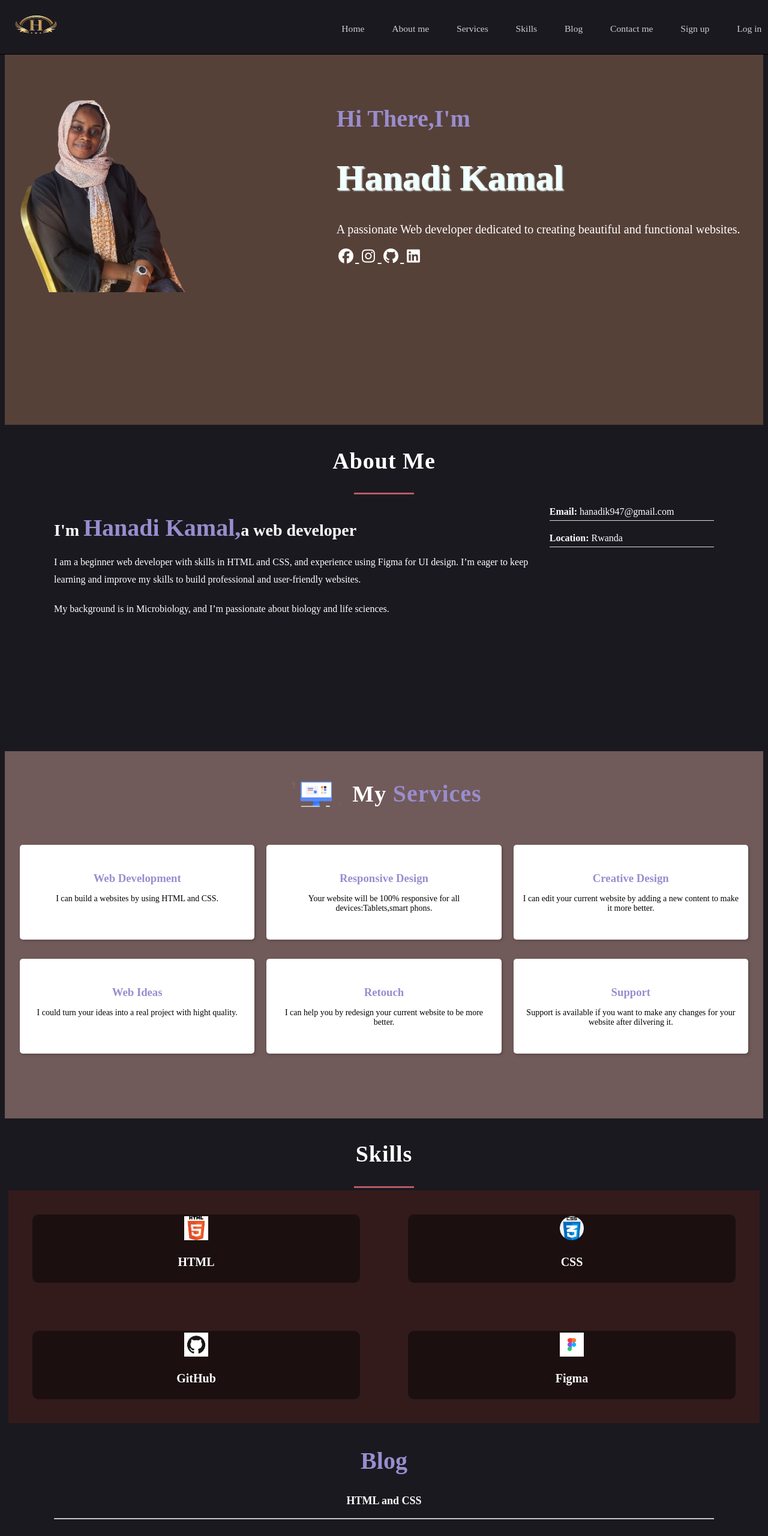
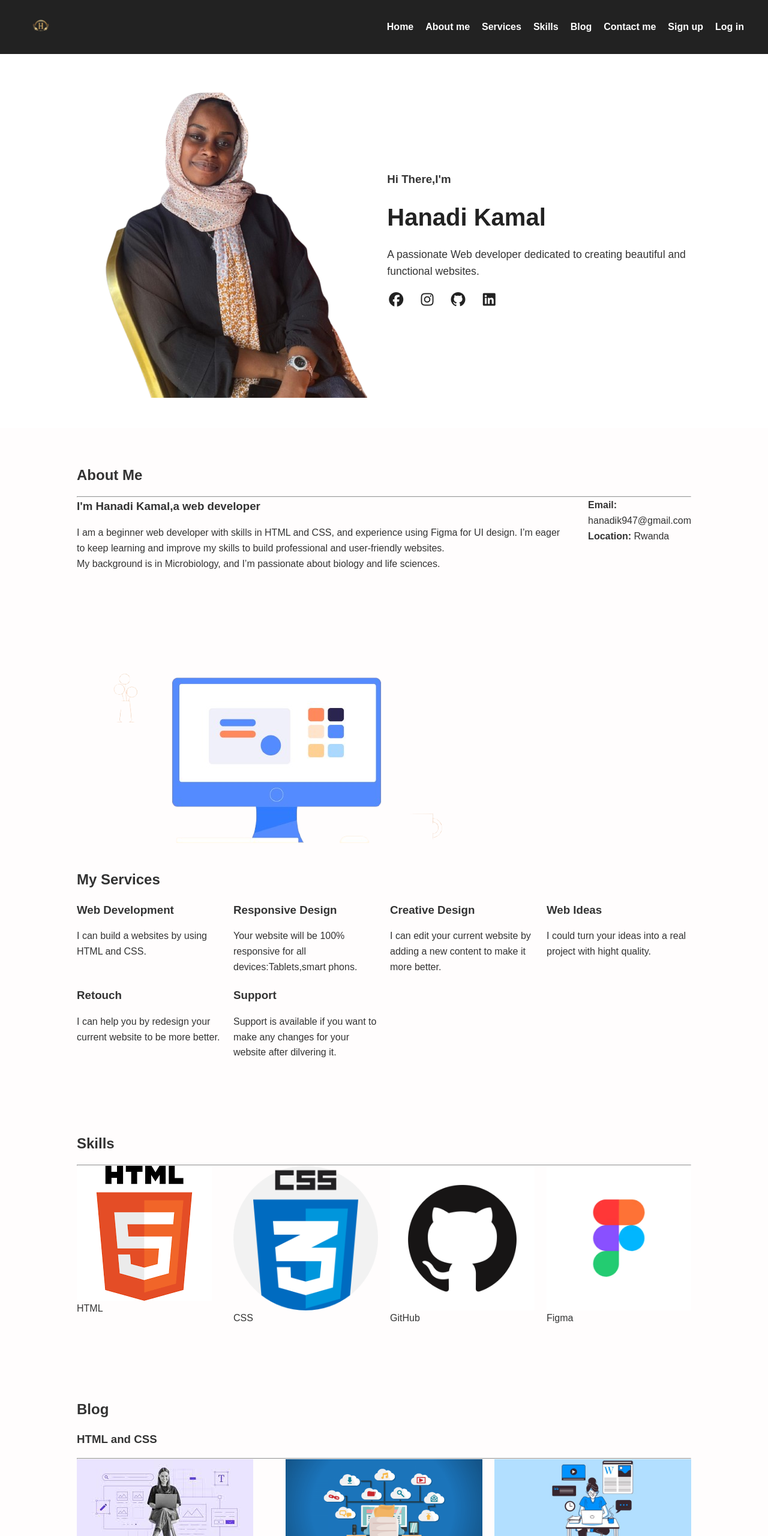
Before and after one commit to Hanadi234/portfolio, a plain HTML site: page index.html in a window 1280 px wide. Shown: the top 2560 px of the page at 60% size. Drawn offline with Linux system fonts and the light colour scheme.

Commit message:
corection

```diff
--- a/index.html
+++ b/index.html
@@ -5,7 +5,7 @@
     <meta charset="UTF-8">
     <meta name="viewport" content="width=device-width, initial-scale=1.0">
     <title>My webpage</title>
-    <link rel="stylesheet" href="style.css">
+    <link rel="stylesheet" href="/style.css">
     <link rel="stylesheet" href="https://cdnjs.cloudflare.com/ajax/libs/font-awesome/7.0.1/css/all.min.css"
         integrity="sha512-2SwdPD6INVrV/lHTZbO2nodKhrnDdJK9/kg2XD1r9uGqPo1cUbujc+IYdlYdEErWNu69gVcYgdxlmVmzTWnetw=="
         crossorigin="anonymous" referrerpolicy="no-referrer" />
--- a/style.css
+++ b/style.css
@@ -1,320 +1,230 @@
 
+* {
+  margin: 0;
+  padding: 0;
+  box-sizing: border-box;
+}
 
-header{
-top: 0;
-right: 0;
+body {
+  font-family: Arial, Helvetica, sans-serif;
+  line-height: 1.6;
+  color: #333;
+  background: #fffdfd;
+}
 
+img {
+  max-width: 100%;
+  height: auto;
+  display: block;
 }
-html{
-    scroll-behavior: smooth;
+
+a {
+  text-decoration: none;
+  color: inherit;
 }
-body{
-     background-color: #1a1920;
-}
-.photo{
-    background-color: #1a1920;
-    display: flex;
-    justify-content: space-between;
-    align-items: center;
-    padding: 20px 15px;
-    border-bottom: 1px solid;
-    position: fixed;
-    width: 100%;
-    height: 50px;
-    z-index: 1;
-    margin-top: 0;
 
-
+h1, h2, h3 {
+  margin-bottom: 1rem;
 }
 
 
-.link ul{
-    display: flex;
-    gap: 1.5rem;
-    list-style: none;
+header {
+  display: flex;
+  justify-content: space-between;
+  align-items: center;
+  padding: 15px 40px;
+  background: #222;
+  color: #ee9191;
+  position: sticky;
+  top: 0;
+  z-index: 1000;
 }
-.link ul li a {
-    color: #caced4;
-    text-decoration: none;
-    font-weight: 500;
-    transition: color 0.3s;
+
+header img {
+  height: 60px;
 }
-.menu{
-    color: #fff;
+
+.navbar {
+  display: flex;
+  list-style: none;
+  gap: 20px;
 }
-.link a{
-    color: white;
-    text-decoration: none;
-    padding: 5px 10px;
-    border-radius: 15px;
-    font-size: 15px;
 
+.navbar li a {
+  color: white;
+  font-weight: bold;
+  transition: color 0.3s;
 }
-.p{
-     color: white;
-     font-size: 20px;
+
+.navbar li a:hover {
+  color: #f39c12;
 }
-.photo img{
-    width: 150px;
-    height: 100px;
-
-}
-.section1{
-    display: flex;
-    background-color:#564138 ;
-    margin: top 7%;
-    height: 700px;
-
-}
-.img{
-    font-size: 100px;
-    width: 300px;
-    padding-top: 50%;
-
-}
-.text1{
-    float: left;
-    margin-left: 20%;
-    margin-top: 10%;
-
-}
-.button ,.submit{
-     background-color: #440c0f;
-            color: #ffffff;
-            border: none;
-            border-radius: 15px;
-            padding: 8px 15px;
-            margin: 5px 5px;
-            margin-top: 3%;
-
-}
-.button ,.submit:hover{
-    background-color: #bd7478;
-}
-.h3{
-    color: rgb(153, 141, 206);
-    font-size: 40px;
-
-}
-.h1{
-    color: azure;
-    font-size: 60px;
-     text-shadow: 2px 2px 2px ;
-
-}
-.social{
-
-    color: #ffffff;
-    border-radius: 50%;
-    margin-right: 10px;
-}
-.face ,.insta ,.git ,.link{
-  color: #ffffff;
-  font-size: 25px;
-   transform: scale(1.04);
-}
-.link a:hover{
-    background-color: rgb(56, 41, 54);
-}
-.contener{
-    max-width: 1100px;
-    margin: auto;
-    padding: 0 2px;
-    height: 500px;
-    width: 600%;
-}
-#about ,#services{
-    padding: 6px 0;
-    width: 100%;
 
 
+.section1 {
+  display: flex;
+  justify-content: space-around;
+  align-items: center;
+  padding: 50px 10%;
+  gap: 20px;
+  background: #fff;
 }
-#about h2 ,#services h2,#skills h2,#contact h2{
-    text-align: center;
-    font-size: 38px;
-    color: #ffffff;
-    font-weight: 600;
-    letter-spacing: 1px;
+
+.section1 .text1 {
+  max-width: 500px;
 }
-.col-1 p{
-     color: #ffffff;
+
+.section1 h1 {
+  font-size: 2.5rem;
+  color: #222;
 }
-.web{
-     color: #ffffff;
+
+.section1 p {
+  margin: 15px 0;
+  font-size: 1.1rem;
 }
-.col-2 p{
-    color: #ffffff;
+
+.social a {
+  font-size: 1.5rem;
+  margin-right: 15px;
+  color: #222;
+  transition: color 0.3s;
 }
-.col-2 b{
-    color: #ffffff;
+
+.social a:hover {
+  color: #f39c12;
 }
-#about hr,#services hr ,#skills hr{
-    width: 100px;
-    height: 3px;
-    background-color: #b85a62;
-    border: none;
-    margin: 5px auto 0;
-}
-#about .about-content{
-    margin-top: 4px;
-    display: grid;
-    grid-template-columns: 3fr 1fr;
-    column-gap: 3px;
-}
-#about .about-content .col-1 h3{
-    font-size: 28px;
-    margin-bottom: 20px;
-
-}
-#about .about-content .col-1 p{
-    color: white;
-    margin-bottom: 20px;
-    line-height: 1.8;
-}
-#about .about-content .col-2 p{
-    margin-bottom: 20px;
-    border-bottom: 1px solid #ddd;
-    padding-bottom: 5px;
-}
-#services{
-    background-color: #715A5A;
-    margin: auto;
-    height: 600px;
 
 
+section {
+  padding: 60px 10%;
 }
-#services .heading {
-    display: flex;
-    justify-content: center;
-    align-items: center;
-    margin: 10px 5px;
+
+#about .about-content {
+  display: flex;
+  justify-content: space-between;
+  gap: 30px;
+}
+
+#services .row,
+#skills .row,
+#blog .row,
+#contact .row {
+  display: grid;
+  gap: 20px;
+}
+
+#services .row,
+#skills .row {
+  grid-template-columns: repeat(auto-fit, minmax(200px, 1fr));
+}
+
+#blog .row {
+  grid-template-columns: repeat(auto-fit, minmax(250px, 1fr));
+}
+
+#contact .row {
+  grid-template-columns: 1fr 1fr;
+  align-items: center;
+  gap: 30px;
+}
+
+#contact form {
+  display: flex;
+  flex-direction: column;
+  gap: 15px;
+}
+
+#contact input,
+#contact textarea {
+  padding: 10px;
+  border: 1px solid #ccc;
+  border-radius: 5px;
+}
+
+#contact button {
+  background: #f39c12;
+  border: none;
+  padding: 10px;
+  border-radius: 5px;
+  font-weight: bold;
+  cursor: pointer;
+  transition: background 0.3s;
+}
+
+#contact button:hover {
+  background: #e67e22;
+}
 
 
+footer {
+  background: #222;
+  color: white;
+  text-align: center;
+  padding: 20px;
 }
 
-.imn{
-    width: 100px;
-    margin-right: 10px;
-}
-#services .row{
-    display: grid;
-    grid-template-columns: repeat(3 ,1fr);
-    margin-top: 4px;
+@media (max-width: 992px) {
+  header {
+    padding: 15px 20px;
+  }
+
+  .section1 {
+    flex-direction: column;
     text-align: center;
-    column-gap: 10px;
-    row-gap: 12px;
-    margin:  20px;
-}
-#services .row .item{
-    background-color:white;
-    padding: 30px 15px;
-    box-shadow: 2px 2px 5px rgba(0 ,0 ,0 ,0.2);
-    border-radius: 5px;
-    transition: all 0.3s ease;
-    margin: 10px 5px;
-}
-#services .row .item:hover{
-    transform: scale(1.04);
-}
-#services .row .item h3{
-    margin: 15px 0;
-    color: rgb(153, 141, 206) ;
-}
-#services .row .item p{
-    font-size: 14px;
-}
-#skills{
-    padding: 6px;
-    background-color: #1a1920;
-}
-#skills .row img{
-    max-width: 40px;
-}
-.skills-content .row .item p{
-    color: white;
-}
-#skills .skills-content{
-    margin-top: 4px;
-    background-color: #331b1c;
-}
-#skills .skills-content .row{
-    display: grid;
-    grid-template-columns: repeat(2, 2fr);
-    align-items: center;
-    text-align: center;
-}
-#skills .skills-content .row .item{
-    background-color: #1b100f;
-    margin: 40px;
-    padding: 3px;
-    border-radius: 10px;
-    font-size: 20px;
-    font-weight: 700;
-    transition: all 0.3s ease;
-}
-#skills .skills-content .row .item:hover{
-    box-shadow: 15px 15px 15px #00f4ab0c;
-}
-#contact{
-    padding: 6px 0;
-}
-#contact .row{
-    margin-top: 5px;
-    display: grid;
-    grid-template-columns: repeat(2, 2fr);
-    background-color: #ddd;
-   padding: 2px 3px;
-   border-radius: 10px;
-   column-gap: 4px;
-}
-#contact .row input ,#contact .row textarea{
-    display: block;
-    width: 90%;
-    margin: 20px 0;
-    padding: 10px;
-    background-color: rgb(219, 189, 203);
-}
-#footer{
-    background-color: #ac6868;
-    color: #fff;
-    padding:1px 0 ;
-    text-align: center;
+  }
 
+  #about .about-content {
+    flex-direction: column;
+  }
+
+  #contact .row {
+    grid-template-columns: 1fr;
+  }
 }
 
-#blog .row{
-     display: grid;
-    grid-template-columns: repeat(auto-fit ,minmax(300px,1fr));
-    margin-top: 4px;
-    text-align: center;
-    column-gap: 10px;
-    row-gap: 12px;
-    margin:  20px;
+
+@media (max-width: 768px) {
+  .navbar {
+    display: none;
+    flex-direction: column;
+    background: #222;
+    position: absolute;
+    top: 70px;
+    right: 20px;
+    width: 200px;
+    padding: 15px;
+    border-radius: 8px;
+  }
+
+  .navbar.active {
+    display: flex;
+  }
+
+
+  .menu-toggle {
+    display: block;
+    cursor: pointer;
+    font-size: 1.8rem;
+    color: white;
+  }
 }
-#blog{
-    height: 650px;
+
+
+@media (max-width: 480px) {
+  .section1 h1 {
+    font-size: 1.8rem;
+  }
+
+  .section1 p {
+    font-size: 1rem;
+  }
+
+  h2 {
+    font-size: 1.5rem;
+  }
 }
-#blog .row .item{
-    background-color:white;
-    padding: 30px 15px;
-    box-shadow: 2px 2px 5px rgba(0 ,0 ,0 ,0.2);
-    border-radius: 5px;
-    transition: all 0.3s ease;
-    margin: 10px 5px;
-}
-.item img{
-    width: 100px;
 
-}
-#blog .contener h2{
-    align-items: center;
-    text-align: center;
-}
-.title{
-    color: white;
-    text-align: center;
-    font-size: 18px;
-}
 .sign ,.login{
     width: 300px;
     background-color: #fff;
```
Also changed, not shown: sign.jpg (added).
